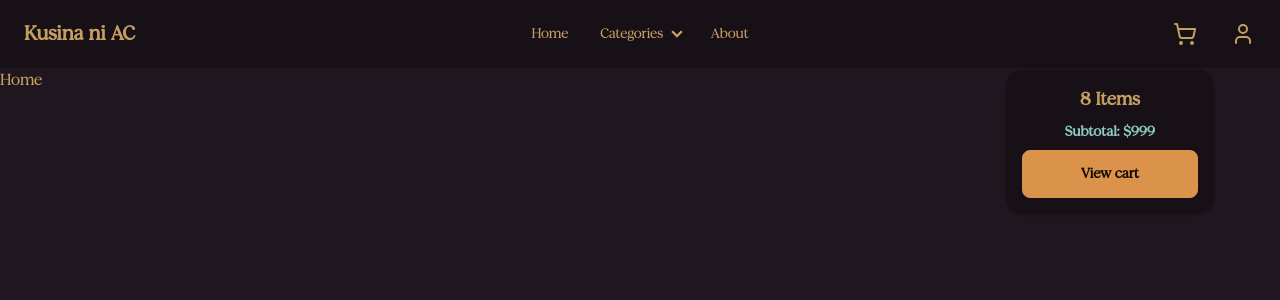
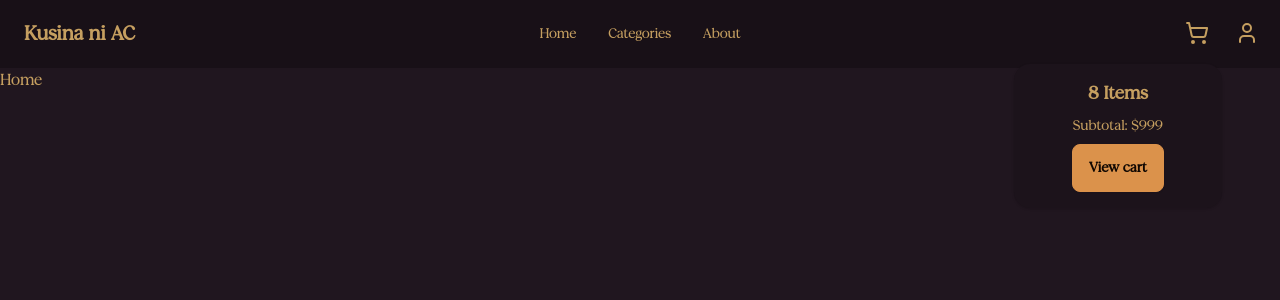
Before and after one commit to aclovestech/kusina-ni-ac, a React (Vite) app in the folder client/: page / in a window 1280 px wide. Both pictures are taken after a click on the button 1185 px from the left and 34 px from the top of the page. Shown: the top 300 px of the page. Built offline with nearby package versions, Linux system fonts and the light colour scheme.

Commit message:
feat(App.tsx, Header): implement MainLayout component for better structure and add categories route for improved navigation refactor(Header): simplify navigation menu data handling and remove unused files for cleaner codebase

```diff
--- a/client/src/App.tsx
+++ b/client/src/App.tsx
@@ -14,6 +14,15 @@ import OrderDetails from './pages/OrderDetails';
 import Settings from './pages/Settings';
 import NotFound from './pages/NotFound';
 
+const MainLayout = () => (
+  <div>
+    <Header />
+    <main>
+      <Outlet />
+    </main>
+  </div>
+);
+
 function App() {
   const router = createBrowserRouter([
     {
@@ -23,6 +32,8 @@ function App() {
         { index: true, element: <Home /> },
         { path: '/auth/sign-in', element: <Login /> },
         { path: '/auth/register', element: <Register /> },
+        // Change to categories instead of category
+        { path: '/categories', element: <Category /> },
         { path: '/category/:category_name', element: <Category /> },
         { path: '/product/:product_id', element: <Product /> },
         { path: '/cart', element: <Cart /> },
@@ -42,15 +53,4 @@ function App() {
   return <RouterProvider router={router} />;
 }
 
-function MainLayout() {
-  return (
-    <div>
-      <Header />
-      <main className="*:z-[-1]">
-        <Outlet />
-      </main>
-    </div>
-  );
-}
-
 export default App;
--- a/client/src/components/layout/Header/Header.tsx
+++ b/client/src/components/layout/Header/Header.tsx
@@ -1,6 +1,14 @@
 import { NavMenuItem } from './NavMenuItem';
-import { createNavMenuData } from './navMenuData';
-import { ShoppingCart, User } from 'lucide-react';
+import { ShoppingCart, User, AlignLeft } from 'lucide-react';
+
+const navMenuData = [
+  { label: 'Home', link: '/' },
+  {
+    label: 'Categories',
+    link: '/categories',
+  },
+  { label: 'About', link: '/about' },
+];
 
 export default function Header() {
   return (
@@ -8,34 +16,24 @@ export default function Header() {
       {/* Navbar Start */}
       <div className="navbar-start">
         <div className="dropdown">
+          {/* Hamburger Icon */}
           <div tabIndex={0} role="button" className="btn btn-ghost md:hidden">
-            <svg
-              xmlns="http://www.w3.org/2000/svg"
-              className="h-5 w-5"
-              fill="none"
-              viewBox="0 0 24 24"
-              stroke="currentColor"
-            >
-              <path
-                strokeLinecap="round"
-                strokeLinejoin="round"
-                strokeWidth="2"
-                d="M4 6h16M4 12h8m-8 6h16"
-              />
-            </svg>
+            <AlignLeft />
           </div>
+          {/* Title Logo (Medium) */}
+          <h1 className="hidden h-12 min-h-12 flex-shrink-0 items-center justify-center pl-4 pr-4 text-center text-xl font-extrabold md:inline-flex">
+            Kusina ni AC
+          </h1>
+          {/* Dropdown Content */}
           <ul
             tabIndex={0}
-            className="menu menu-sm dropdown-content bg-base-300 rounded-box z-[1] mt-3 w-52 p-2 shadow"
+            className="menu menu-sm dropdown-content bg-base-200 rounded-box z-50 mt-3 w-52 p-2 shadow"
           >
-            {createNavMenuData().map((item, index) => (
+            {navMenuData.map((item, index) => (
               <NavMenuItem key={index} item={item} useDetails={false} />
             ))}
           </ul>
         </div>
-        <h1 className="hidden h-12 min-h-12 flex-shrink-0 items-center justify-center pl-4 pr-4 text-center text-xl font-extrabold md:inline-flex">
-          Kusina ni AC
-        </h1>
       </div>
 
       {/* Navbar Center (Small) */}
@@ -48,7 +46,7 @@ export default function Header() {
       {/* Navbar Center (Medium) */}
       <div className="navbar-center hidden md:flex">
         <ul className="menu menu-horizontal px-1">
-          {createNavMenuData().map((item, index) => (
+          {navMenuData.map((item, index) => (
             <NavMenuItem key={index} item={item} useDetails={true} />
           ))}
         </ul>
@@ -58,20 +56,20 @@ export default function Header() {
       <div className="navbar-end">
         {/* Cart */}
         <div className="dropdown dropdown-bottom dropdown-end">
-          <div tabIndex={0} role="button" className="btn btn-ghost">
+          {/* Cart Icon */}
+          <div tabIndex={0} role="button" className="btn btn-sm btn-ghost">
             <ShoppingCart />
+          </div>
+          {/* Dropdown Content */}
           <div
             tabIndex={0}
-              className="card card-compact dropdown-content bg-base-300 z-[1] mt-3 w-52 shadow"
+            className="card card-compact dropdown-content bg-base-200 z-50 mt-3 w-52 shadow"
           >
-              <div className="card-body">
+            <div className="card-body items-center text-center">
               <span className="text-lg font-bold">8 Items</span>
-                <span className="text-info">Subtotal: $999</span>
+              <span className="text">Subtotal: $999</span>
               <div className="card-actions">
-                  <button className="btn btn-primary btn-block">
-                    View cart
-                  </button>
-                </div>
+                <button className="btn btn-primary btn-block">View cart</button>
               </div>
             </div>
           </div>
@@ -79,19 +77,17 @@ export default function Header() {
 
         {/* User */}
         <div className="dropdown dropdown-bottom dropdown-end">
-          <div tabIndex={0} role="button" className="btn btn-ghost">
+          <div tabIndex={0} role="button" className="btn btn-sm btn-ghost">
             <User />
+          </div>
           <div
             tabIndex={0}
-              className="card card-compact dropdown-content bg-base-300 z-[1] mt-3 w-52 shadow"
+            className="card card-compact dropdown-content bg-base-200 z-50 mt-3 w-52 shadow"
           >
-              <div className="card-body">
-                <span className="text-base font-bold">
-                  You are not signed in
-                </span>
+            <div className="card-body items-center text-center">
+              <span className="text-base font-bold">You are not signed in</span>
               <div className="card-actions">
                 <button className="btn btn-primary btn-block">Login</button>
-                </div>
               </div>
             </div>
           </div>
--- a/client/src/components/layout/Header/NavMenuItem.tsx
+++ b/client/src/components/layout/Header/NavMenuItem.tsx
@@ -1,5 +1,13 @@
 import { Link } from 'react-router';
-import { NavMenuItemProps } from './header.interfaces';
+
+interface NavMenuItemProps {
+  item: {
+    label: string;
+    link: string;
+    children?: { label: string; link: string }[];
+  };
+  useDetails?: boolean;
+}
 
 export function NavMenuItem({ item, useDetails }: NavMenuItemProps) {
   if (!item.children) {
--- a/client/src/components/layout/Header/header.interfaces.ts
+++ /dev/null
@@ -1,8 +0,0 @@
-export interface NavMenuItemProps {
-  item: {
-    label: string;
-    link: string;
-    children?: { label: string; link: string }[];
-  };
-  useDetails?: boolean;
-}
--- a/client/src/components/layout/Header/navMenuData.ts
+++ /dev/null
@@ -1,17 +0,0 @@
-import { NavMenuItemProps } from './header.interfaces';
-
-export function createNavMenuData(): NavMenuItemProps['item'][] {
-  // TODO: Get the categories from the database
-  return [
-    { label: 'Home', link: '/' },
-    {
-      label: 'Categories',
-      link: '/',
-      children: [
-        { label: 'Submenu 1', link: '/' },
-        { label: 'Submenu 2', link: '/' },
-      ],
-    },
-    { label: 'About', link: '/' },
-  ];
-}
```
Lines whose indentation alone changed are shown as unchanged.
